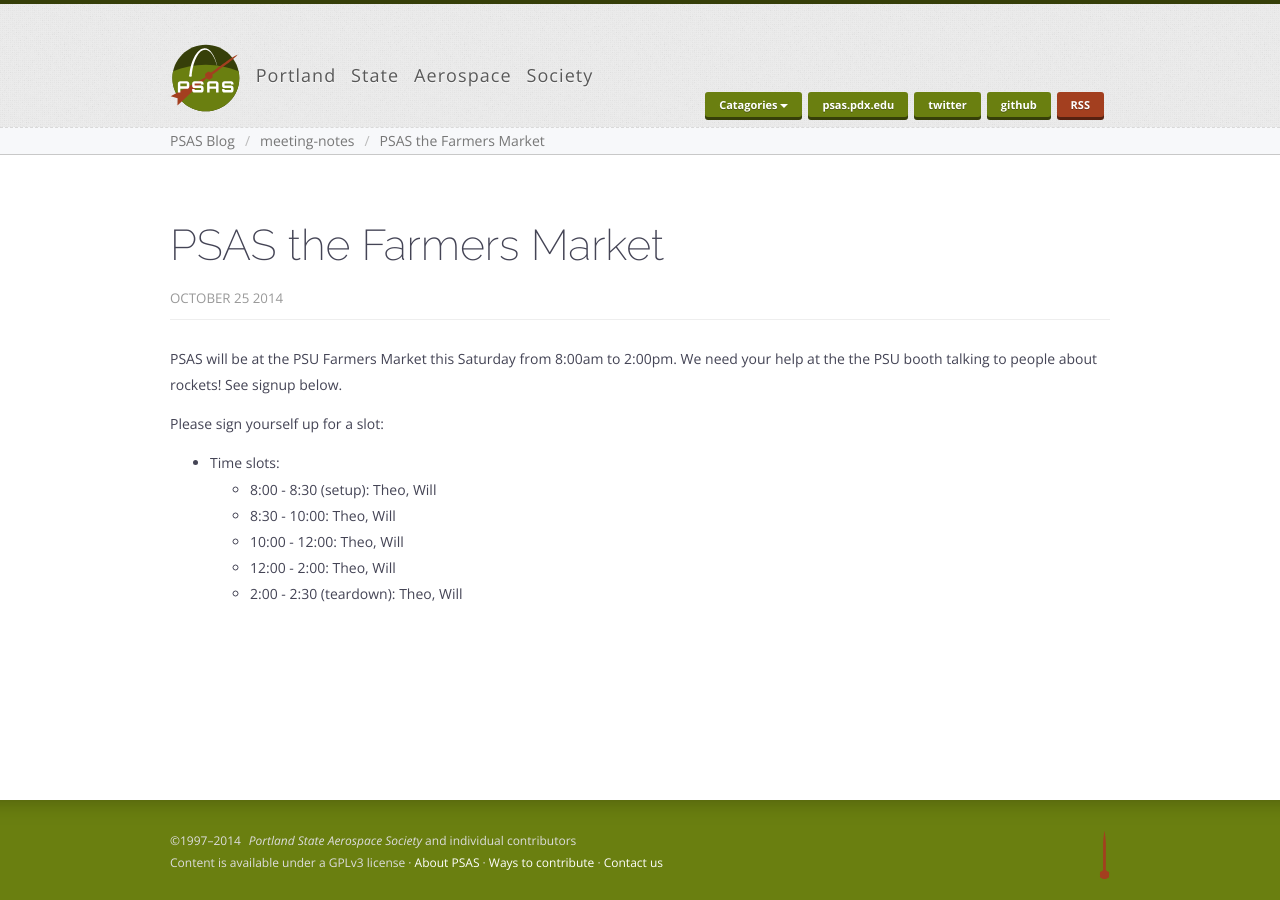
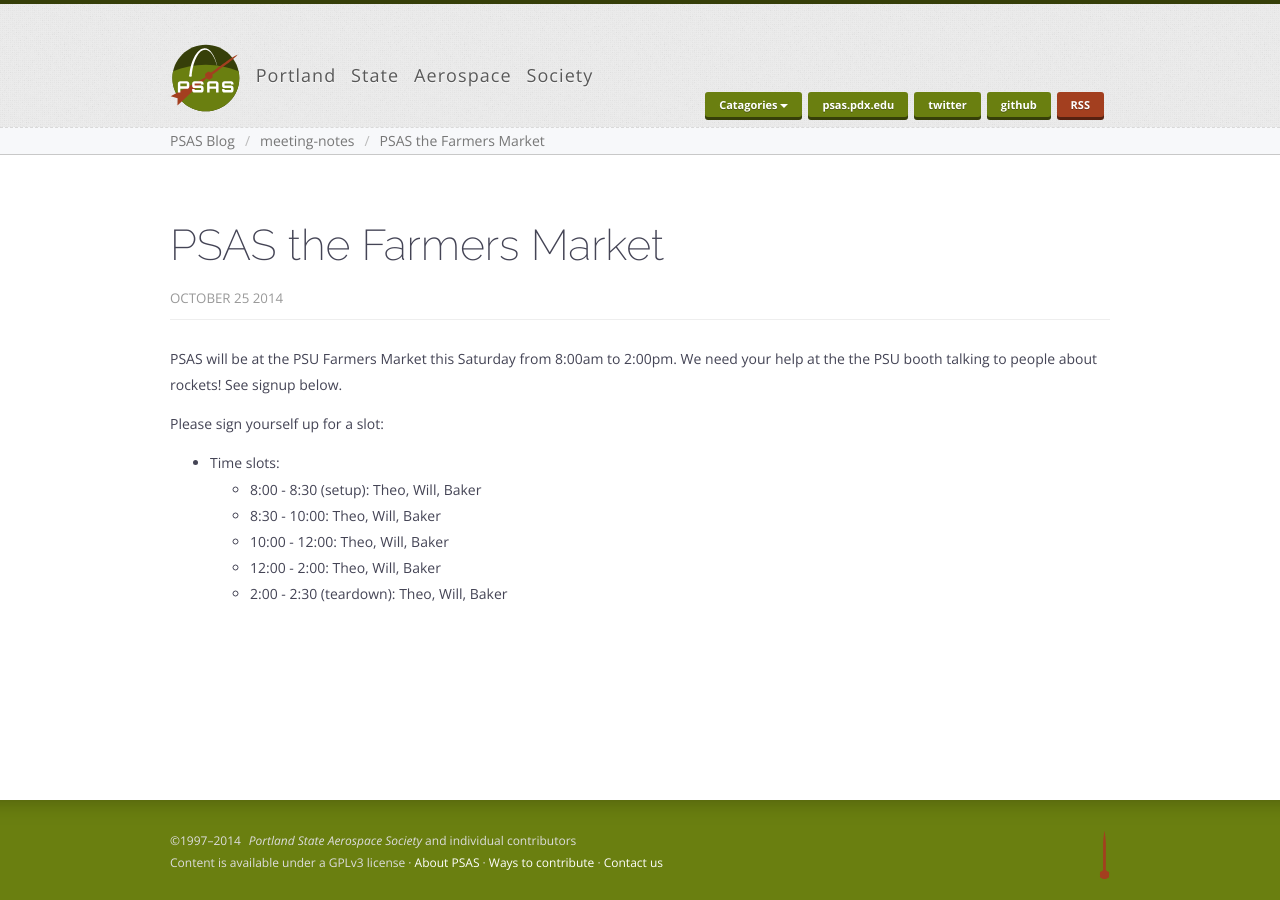
Before and after one commit to psas/blog, a Jekyll site: the page built from meeting-notes/_posts/2014-10-25-psas-at-the-farmers-market.markdown, in a window 1280 px wide. Built offline with Jekyll 4.4.1, drawn with Linux system fonts in a browser that asks for light colours.

Commit message:
Update 2014-10-25-psas-at-the-farmers-market.markdown

```diff
--- a/meeting-notes/_posts/2014-10-25-psas-at-the-farmers-market.markdown
+++ b/meeting-notes/_posts/2014-10-25-psas-at-the-farmers-market.markdown
@@ -8,8 +8,8 @@
 Please sign yourself up for a slot:
 
 - Time slots:
-  - 8:00  - 8:30 (setup): Theo, Will
-  - 8:30  - 10:00: Theo, Will
-  - 10:00 - 12:00: Theo, Will
-  - 12:00 - 2:00:  Theo, Will
-  - 2:00  - 2:30 (teardown): Theo, Will
+  - 8:00  - 8:30 (setup): Theo, Will, Baker
+  - 8:30  - 10:00: Theo, Will, Baker
+  - 10:00 - 12:00: Theo, Will, Baker
+  - 12:00 - 2:00:  Theo, Will, Baker
+  - 2:00  - 2:30 (teardown): Theo, Will, Baker
```
